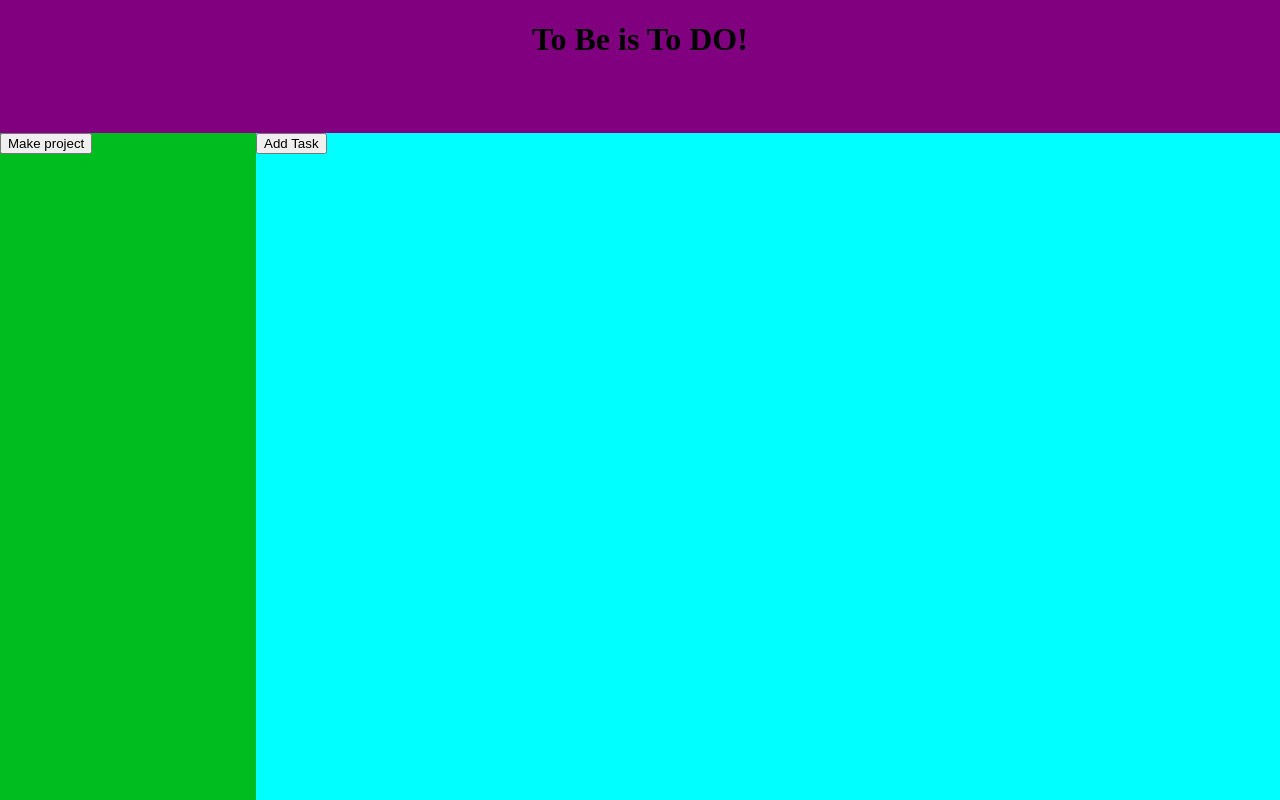
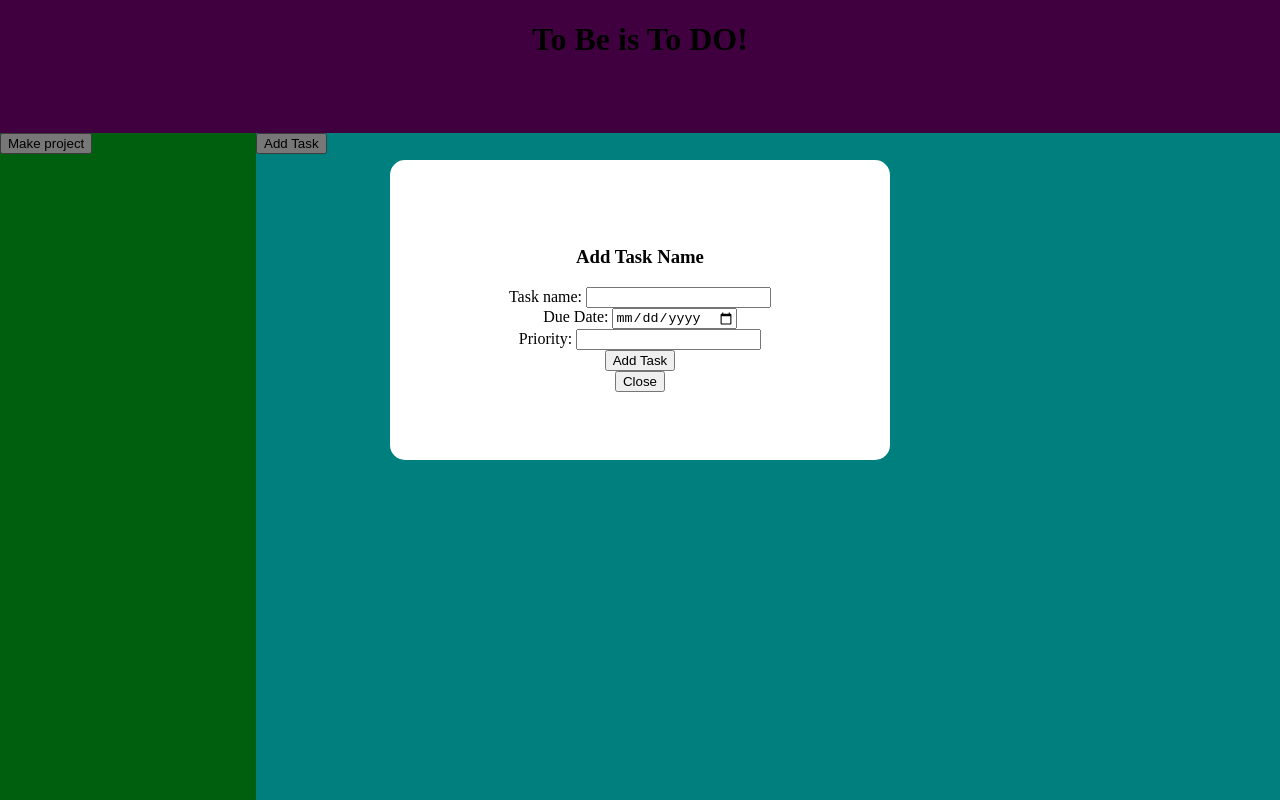
Before and after one commit to Fico27/ToDo-Odin, a website built with webpack: page src/template.html in a window 1280 px wide. Both pictures are taken after a click on the button "Add Task". Built offline with nearby package versions, Linux system fonts and the light colour scheme.

Commit message:
Added in form to add task button

```diff
--- a/src/index.js
+++ b/src/index.js
@@ -1,6 +1,6 @@
 import './style.css';
 import { newProject, } from "./modules/projects.js"
-import { newProjectForm, closeProjectForm, projectSelector} from "./modules/domController.js"
+import { newProjectForm, closeProjectForm, projectSelector, newTaskForm} from "./modules/domController.js"
 export {projectList}
 
 
@@ -12,6 +12,9 @@ let projectList = [];
 // Adds a new project
 const newProjectButton = document.querySelector('.newProjectButton');
 newProjectButton.addEventListener('click', newProjectForm);
+
+const newTaskButton = document.querySelector(".new-task-button")
+newTaskButton.addEventListener("click", newTaskForm)
 
 //
 
--- a/src/modules/domController.js
+++ b/src/modules/domController.js
@@ -1,5 +1,5 @@
 // Controls all DOM
-export { displayProject, newProjectForm, closeProjectForm, projectSelector}
+export { displayProject, newProjectForm, closeProjectForm, projectSelector, newTaskForm}
 import { newProject } from "./projects";
 // import {projectList} from "../index.js"
 
@@ -36,8 +36,21 @@ function newProjectForm(){
     formClose.addEventListener('click', closeProjectForm)
 }
 
+function newTaskForm(){
+    const form = document.querySelector(".task-form");
+    const taskClose = document.querySelector(".task-form-close")
+    form.style.display = "block";
+    taskClose.addEventListener('click', closeTaskForm)
+
+}
+
 function closeProjectForm(){
     const form = document.querySelector(".form");
+    form.style.display = "none";
+}
+
+function closeTaskForm(){
+    const form = document.querySelector(".task-form");
     form.style.display = "none";
 }
 
@@ -45,7 +58,3 @@ function projectSelector(project){
     alert(`${project.name} was clicked!`)
     console.log(project.name)
 }
-
-// function liSelector(project) {
-//     console.log(project.name)
-// }
--- a/src/modules/projects.js
+++ b/src/modules/projects.js
@@ -14,12 +14,12 @@ function newProject(name){
 
 }
 
-function newTask(){
+function newTask(name, date, priority){
     return {
         name: "",
         id: "",
         Date:"",
-        Priority: 2
+        priority: "2"
     }
 }
 
--- a/src/style.css
+++ b/src/style.css
@@ -35,7 +35,7 @@ html,body{
     justify-content: space-between;
 }
 
-.new-project-class{
+.new-project-class, .new-task-class{
     width: 500px;
     height: 300px;
     display: flex;
@@ -50,12 +50,7 @@ html,body{
     border-radius: 15px;
 
 }
-.form{
-    /* position: relative;
-    background-color: black;
-    height: 100%;
-    width: 100%;
-    z-index: 9999; */
+.form, .task-form{
 
 position: fixed; /* Keeps it in place even when scrolling */
   top: 0;
--- a/src/template.html
+++ b/src/template.html
@@ -35,14 +35,21 @@
         </form>
     </div>
 
-    <div class="form" style='display: none'>
+    <div class="task-form" style='display: none'>
         <form action="#" class="new-task-class">
-            <h3>Project Name</h3>
-            <label for="new-task-name">
+            <h3>Add Task Name</h3>
+            <label for="new-task-name"> Task name:
                 <input type="text" id = 'new-task-name' name= "new-task-name" required>
             </label>
-            <button type="submit" class="project-form-submit">Create Project</button>
-            <button type="button" class="project-form-close">Close</button>
+            <label for="new-task-date"> Due Date:
+                <input type="date" id = 'new-task-date' name= "new-task-date" required>
+            </label>
+            <label for="new-task-priority"> Priority:
+                <!-- Make selection -->
+                <input type="text" id = 'new-task-name' name= "new-task-name" required>
+            </label>
+            <button type="submit" class="task-form-submit">Add Task</button>
+            <button type="button" class="task-form-close">Close</button>
         </form>
     </div>
 </body>
```
